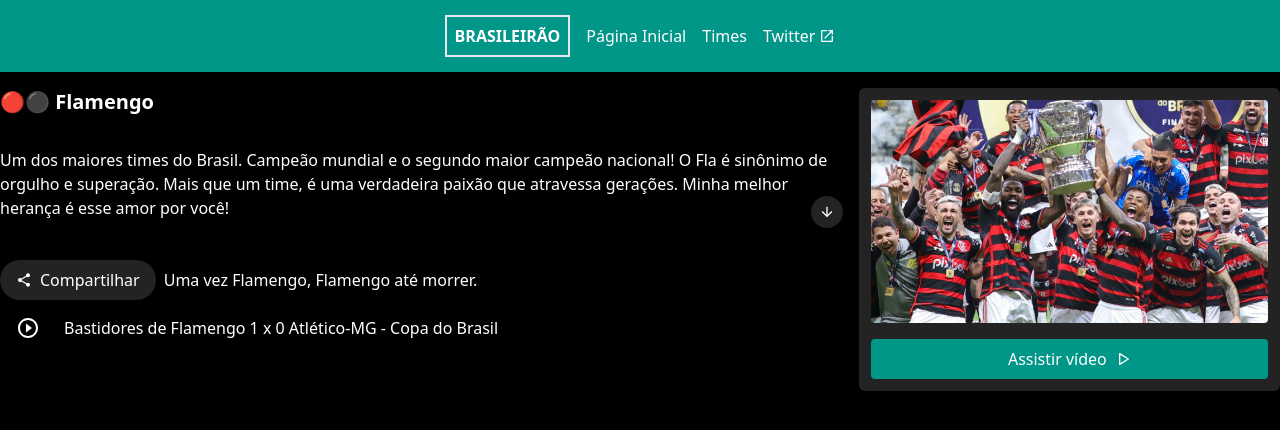
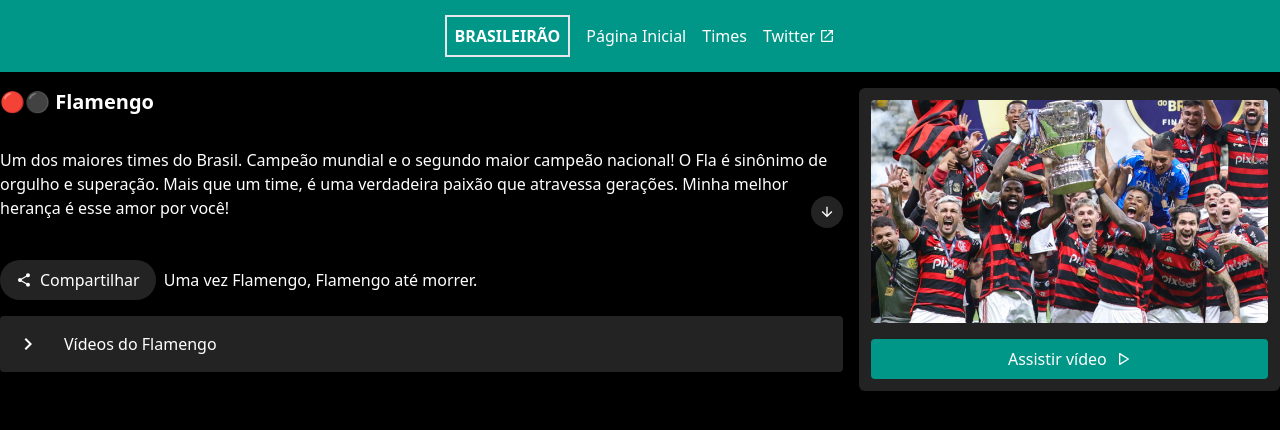
Before and after one commit to Kayycrf/Next, a Next.js app in the folder learning/: page /times/123 in a window 1280 px wide. Shown: the top 430 px of the page. Built offline with nearby package versions, Linux system fonts and the light colour scheme.

Commit message:
feat: add class group component

```diff
--- a/learning/src/app/times/[id]/page.tsx
+++ b/learning/src/app/times/[id]/page.tsx
@@ -1,6 +1,6 @@
 import { TeamHeader } from "@/components/header/team-header/team-header";
-import { Class } from "@/components/team-content/components/Class";
 import { StartTeam } from "@/components/StartTeam";
+import { ClassGroup } from "@/components/team-content/components/ClassGroup";
 import { Metadata } from "next";
 
 interface Props {
@@ -28,11 +28,15 @@
                     />
                 </div>
 
-                <div className="flex-[2]">
+                <div className="flex-[2] flex flex-col gap-4">
                     <TeamHeader />
-                    <Class
-                        playerUrl="https://youtu.be/mMIeK0gC6qk?si=WeY-S_XE0KJuvYjn"
-                        title='Bastidores de Flamengo 1 x 0 Atlético-MG - Copa do Brasil'
+                    <ClassGroup
+                        title='Vídeos do Flamengo'
+                        teamId='123'
+                        classes={[
+                            { id: '1234', title: 'Bastidores de Flamengo 1 x 0 Atlético-MG - Copa do Brasil'},
+                            { id: '2345', title: 'Reapresentação do Flamengo'}
+                        ]}
                     />
                 </div>
             </div>
--- /dev/null
+++ b/learning/src/components/team-content/components/ClassGroup.tsx
@@ -0,0 +1,44 @@
+'use client'
+import { useState } from "react";
+import { MdKeyboardArrowDown, MdKeyboardArrowRight } from "react-icons/md";
+import { Class } from "./Class";
+
+
+interface IClassGroupProps {
+    title: string;
+    teamId: string;
+    classes: {
+        id: string;
+        title: string;
+    }[];
+}
+
+export const ClassGroup = ({ title, teamId, classes }: IClassGroupProps) => {
+
+    const [open, setOpen] = useState(false);
+
+    return (
+        <>
+            <button
+                className="flex items-center gap-6 p-4 bg-paper rounded"
+                onClick={() => setOpen(!open)}
+            >
+                {open ? <MdKeyboardArrowDown size={24}/> : <MdKeyboardArrowRight size={24}/>}
+                {title}
+            </button>
+
+            <ol data-open={open} className="flex flex-col data-[open=false]:hidden">
+                {classes.map(({ id, title }) => (
+                    <li key={id}>
+                        <Class
+                            title={title}
+                            playerUrl={`https://youtu.be/mMIeK0gC6qk?si=WeY-S_XE0KJuvYjn/${teamId}/${id}`}
+                        />
+                    </li>
+
+                ))}
+
+            </ol>
+        </>
+    )
+}
```
